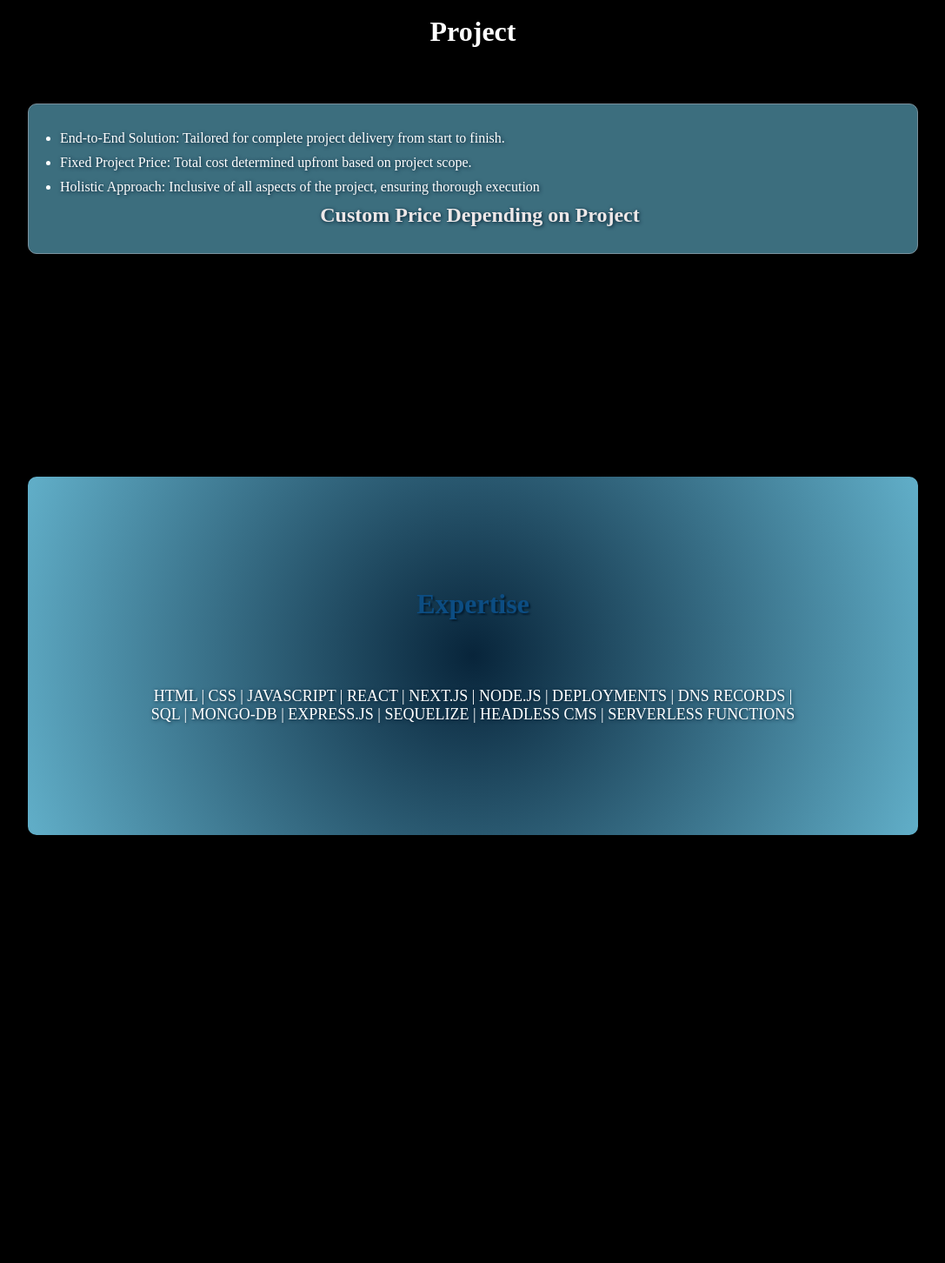
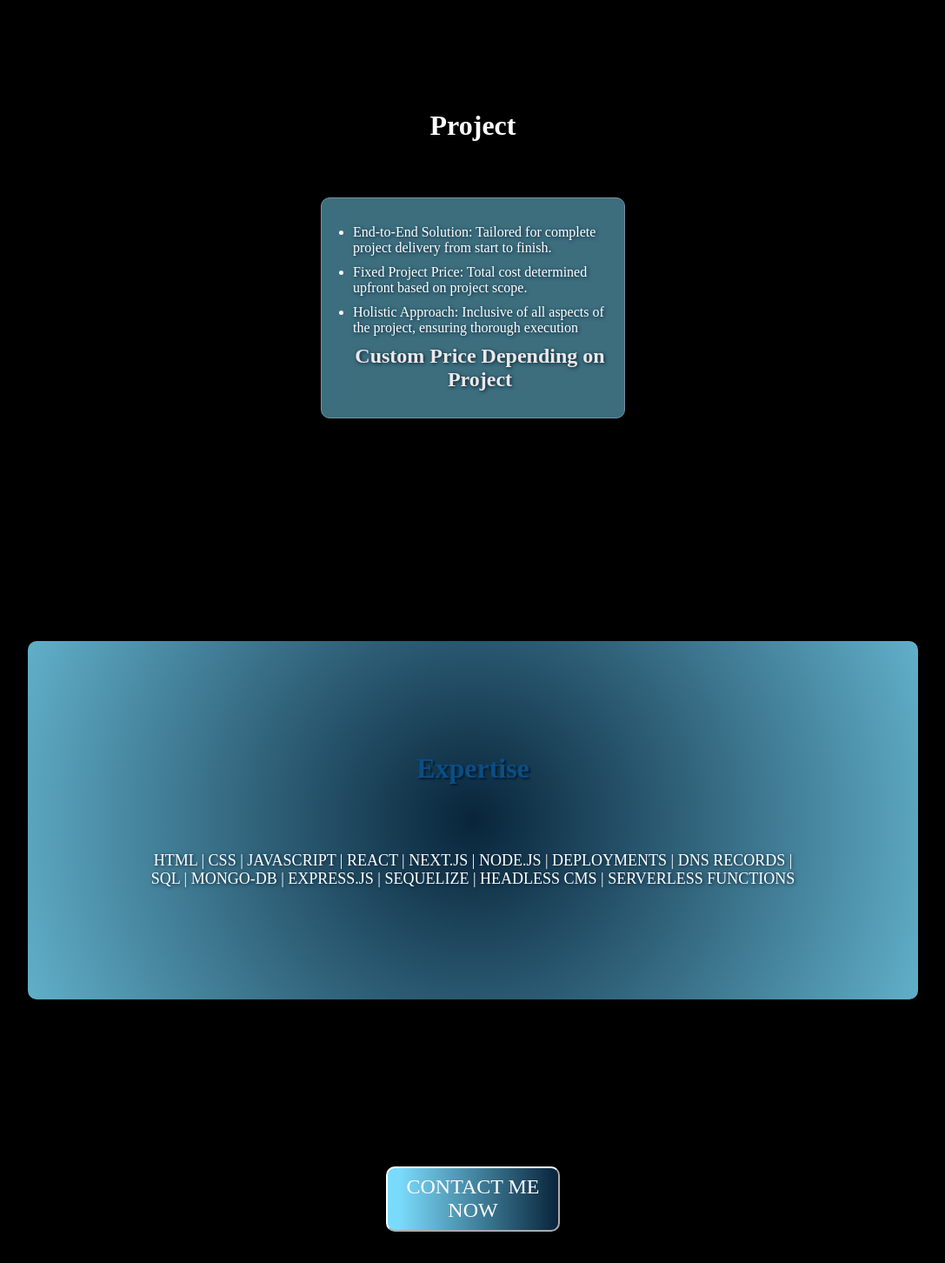
Before and after one commit to NuminousCode/web-services, a Next.js app: page / in a window 1280 px wide. Shown: the part 2218-3670 px from the top of the page at 87% size, without its empty margins (96-1183 px from the left). Built offline with nearby package versions, Linux system fonts and the light colour scheme; no server answers; a web font is replaced by a local one.

Commit message:
button and footer added

```diff
--- a/components/Main.jsx
+++ b/components/Main.jsx
@@ -3,6 +3,7 @@ import styles from  '../styles/Main.module.css'
 import Hero from '../components/Hero'
 import Card from '../components/Card'
 import Expertise from '../components/Expertise'
+import Button from '../components/Button'
 
 const Main = ({data, content}) => {
   const cardContent = content[0]
@@ -17,6 +18,8 @@ const Main = ({data, content}) => {
     background: 'linear-gradient(45deg, hsla(195, 94%, 73%, 1) 0%, hsla(206, 76%, 13%, 1) 100%);'
   };
 
+  const labelContact = "Contact Me Now"
+
   return (
     <div className = {styles.containerMain} >
       <Hero data={data}/>
@@ -29,6 +32,7 @@ const Main = ({data, content}) => {
         <h2 className = {styles.titleCard}>Project</h2>
         <Card data = {contentCard3} gradient = {gradient1}/>
         <Expertise />
+        <Button label={labelContact}/>
       </div>
 
     </div>
--- a/data/cmsIds.json
+++ b/data/cmsIds.json
@@ -1,6 +1,7 @@
 [
     {
-        "video":"Xvt6WRnL2R9RuddSLbdzF",
-        "headshot":"1kSpvYxN7agA51lELYZm9o"
+        "background-video":"Xvt6WRnL2R9RuddSLbdzF",
+        "headshot":"1kSpvYxN7agA51lELYZm9o",
+        "video": "3ZOV2o3vMDDuvL9mZA93Oi"
     }
 ]
--- a/styles/Button.module.css
+++ b/styles/Button.module.css
@@ -1,6 +1,5 @@
 .button{
     position: relative;
-    /* font-weight: bold; */
     text-transform: uppercase;
     font-size: 24px;
     padding: 0 10px;
--- a/styles/Card.module.css
+++ b/styles/Card.module.css
@@ -1,6 +1,7 @@
 .containerCard{
     position: relative;
     width: 80%;
+    max-width: 350px;
     border: solid #7B919D 1px;
     padding: 20px;
     background-color: rgba(121, 219, 251, .5);
--- a/styles/Footer.module.css
+++ b/styles/Footer.module.css
@@ -1,10 +1,10 @@
 .containerMain{
     bottom: 0;
-    height: 500px;
+    height: 200px;
     width: 100%;
     background-color:#051D30;
     z-index: 10;
-    margin-top: 50%;
+    margin-top: 30%;
 }
 
 .footerText{
```
